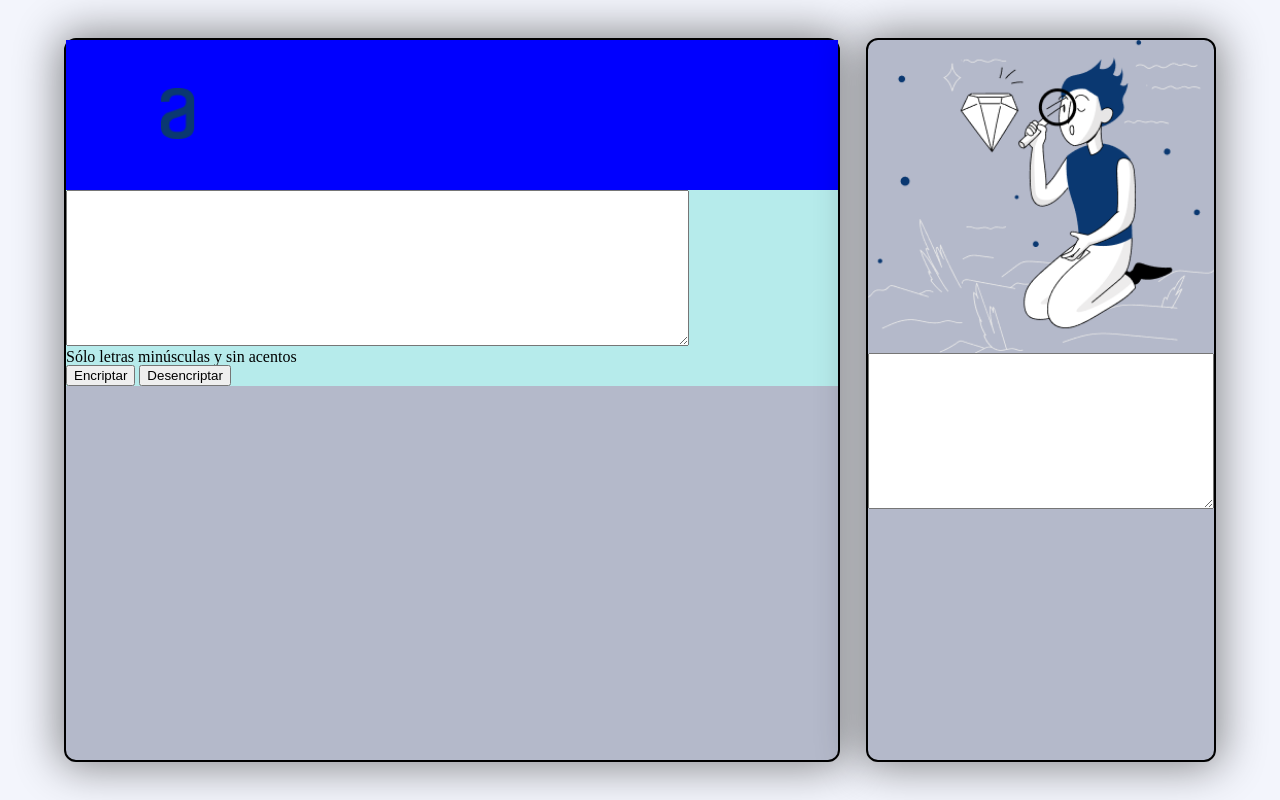
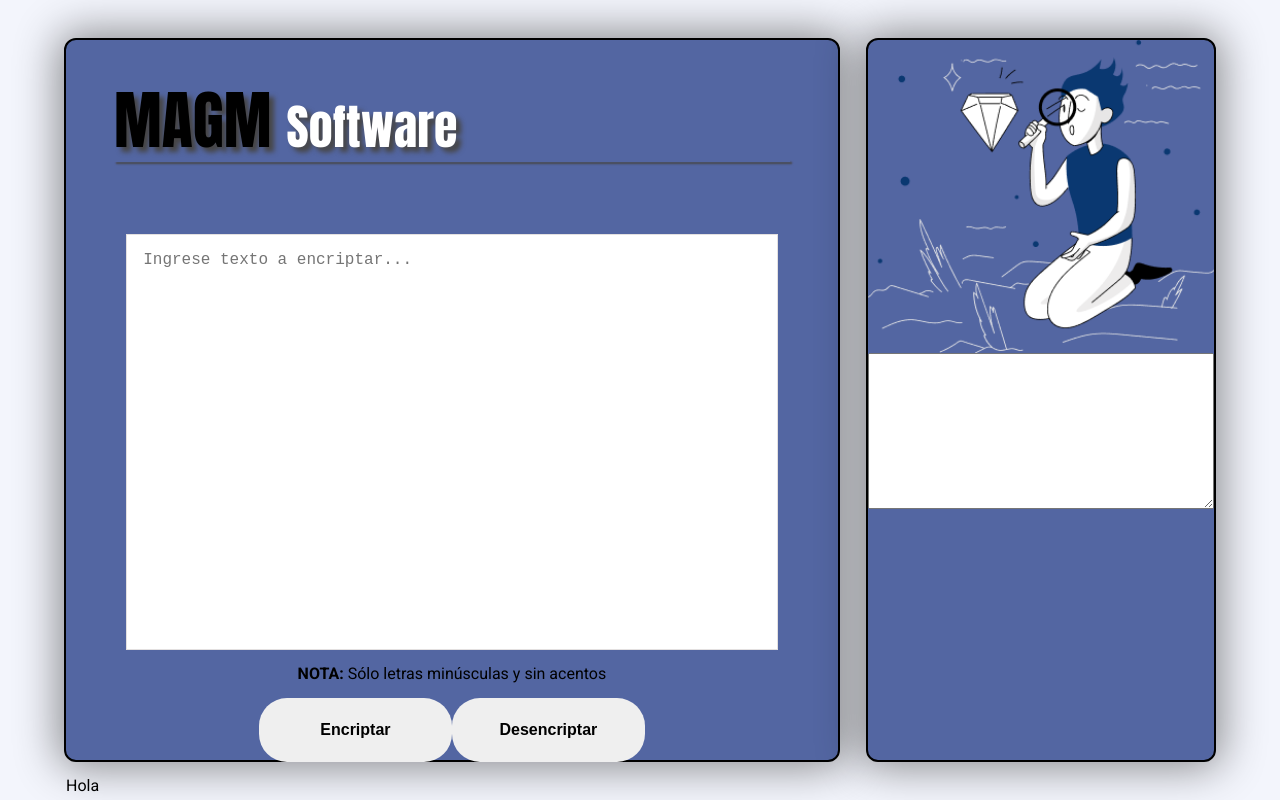
Before and after one commit to clasesucatmarlon/Reto01_Alura, a plain HTML site: page index.html in a window 1280 px wide. Drawn offline with Linux system fonts and the light colour scheme; a web font is replaced by a local one.

Commit message:
Se arreglaron algunos estilos en el panel izquierdo y el header se cambió

```diff
--- a/assets/sass/_common.scss
+++ b/assets/sass/_common.scss
@@ -1,8 +1,11 @@
 /* ****************************************** */
 /* MAIN */
 /* ****************************************** */
+@import url('https://fonts.googleapis.com/css2?family=Anton&family=Oleo+Script+Swash+Caps:wght@400;700&family=Roboto:wght@300;400;500;700&display=swap');
+
 body {
   background-color: $color-background;
+  font-family: 'Roboto', sans-serif;
 }
 
 main {
--- a/assets/sass/_mixin.scss
+++ b/assets/sass/_mixin.scss
@@ -8,3 +8,14 @@
   box-shadow: 0px 0px 44px 5px rgba(0,0,0,0.45);
   width: $width;
 }
+
+@mixin botones ($height, $width, $borderRadius){
+  height: $height;
+  width: $width;
+  border-radius: $borderRadius;
+  border: none;
+  padding: 1rem;
+  cursor: pointer;
+  font-size: 1rem;
+  font-weight: bold;
+}
--- a/assets/sass/_panelIzquierdo.scss
+++ b/assets/sass/_panelIzquierdo.scss
@@ -1,17 +1,67 @@
 .col_izquierda {
   @include cajasPrincipales(67%);
+  display: flex;
+  flex-direction: column;
+  justify-content: space-between;
 
   .header {
-    background-color: blue;
     padding: 3rem;
+    h1 {
+      font-size: 4rem;
+      font-weight: 400;
+      font-family: 'Anton', sans-serif;
+      text-shadow: 5px 5px 5px rgb(71, 70, 70);
+      span {
+        font-size: 3rem;
+        color: white;
+      }
+    }
+    .line {
+      border: 1px solid $color-primary;
+      box-shadow: 2px 2px 2px rgb(71, 70, 70);
+    }
     img {
       width: 8rem;
     }
   }
   .content {
-    background-color: rgb(182, 235, 235);
+    display: flex;
+    flex-direction: column;
+    align-items: center;
+    height: 70vh;
     textarea {
+      margin-top: 1rem;
+      margin-bottom: 1rem;
       width: 80%;
+      height: 60vh;
+      resize: none;
+      font-size: 1rem;
+      padding: 1rem;
+      border: 1px solid rgb(227, 224, 224);
+    }
+    h6 {
+      font-size: 1rem;
+      font-weight:  bold;
+      margin-bottom: 1rem;
+      span {
+        font-weight: normal
+      };
+    }
+    .buttons {
+      display: flex;
+      justify-content: space-between;
+      padding-bottom: 1rem;
+      width: 50%;
+      .btnEncriptar {
+        @include botones(4rem, 20rem, 1.75rem);
+      }
+      :hover{
+        background-color: $color-hover;
+        color: $color-white;
+      }
+      .btnDesencriptar {
+        @include botones(4rem, 20rem, 1.75rem);
+      }
     }
   }
 }
--- a/assets/sass/_variables.scss
+++ b/assets/sass/_variables.scss
@@ -1,3 +1,5 @@
 $color-background: #f3f5fc;
-$color-primary: #b4b9ca;
+$color-primary: #5366a2;
 $color-border: black;
+$color-hover: #0a3871;
+$color-white: white;
--- a/index.html
+++ b/index.html
@@ -13,24 +13,23 @@
     <section class="col_izquierda">
 
       <header class="header">
-        <img src="./assets/images/Logo.png" alt="">
+        <!-- <img src="./assets/images/Logo.png" alt=""> -->
+        <h1>MAGM <span>Software</span> </h1>
+        <hr class="line">
       </header>
 
       <div class="content">
-        <textarea
-          type="text"
-          name=""
-          id="textEncritarDesencriptar"
-          cols="30"
-          rows="10"
-          placeholder="Ingrese texto a encriptar...">
-        </textarea>
-        <h6>Sólo letras minúsculas y sin acentos</h6>
-        <div>
-          <button type="button" onclick="btnEncriptar()" class="btnEncriptar">Encriptar</button>
+        <textarea type="text" name="" id="textEncritarDesencriptar" placeholder="Ingrese texto a encriptar..."></textarea>
+        <h6>NOTA: <span>Sólo letras minúsculas y sin acentos</span></h6>
+        <div class="buttons">
+          <button type="button" onclick="btnEncriptar()" class="btnEncriptar" >Encriptar</button>
           <button type="button" class="btnDesencriptar">Desencriptar</button>
         </div>
       </div>
+
+      <footer>
+        Hola
+      </footer>
     </section>
 
     <section class="col_derecha">
```
Also changed, not shown: assets/css/styles.css, 1 other file.
